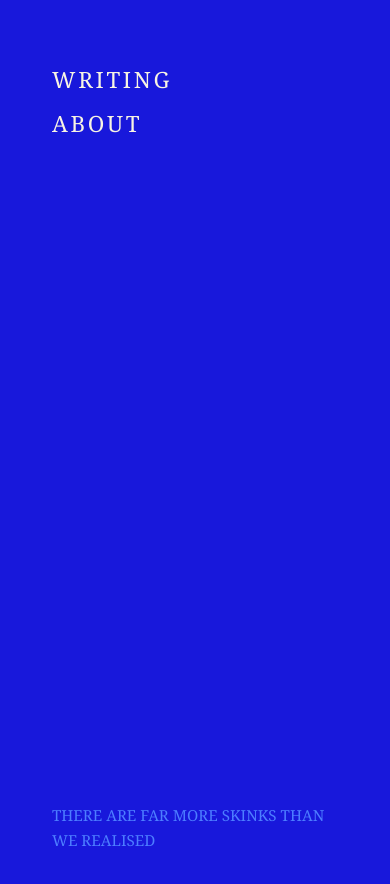
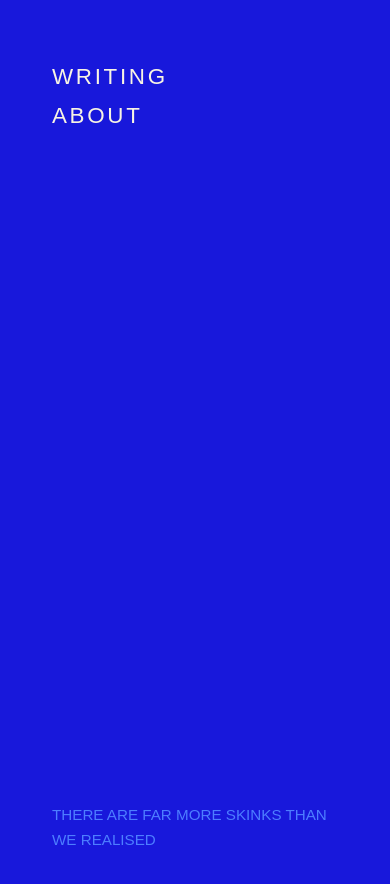
Before and after one commit to felicitysmith877-ops/felicitysmith877-ops.github.io, a plain HTML site: page index.html in a window 390 px wide. Drawn offline with Linux system fonts and the light colour scheme; a web font is replaced by a local one.

Commit message:
Ensure mobile font fallback matches desktop styling

```diff
--- a/style.css
+++ b/style.css
@@ -13,7 +13,7 @@
 }
 
 body {
-  font-family: 'VCR OSD Mono', Georgia, serif;
+  font-family: 'VCR OSD Mono', Arial, Helvetica, sans-serif;
   background-color: hsla(240, 97%, 43%, 0.913);
   color: #f8f4e3;
   min-height: 100vh;
```
